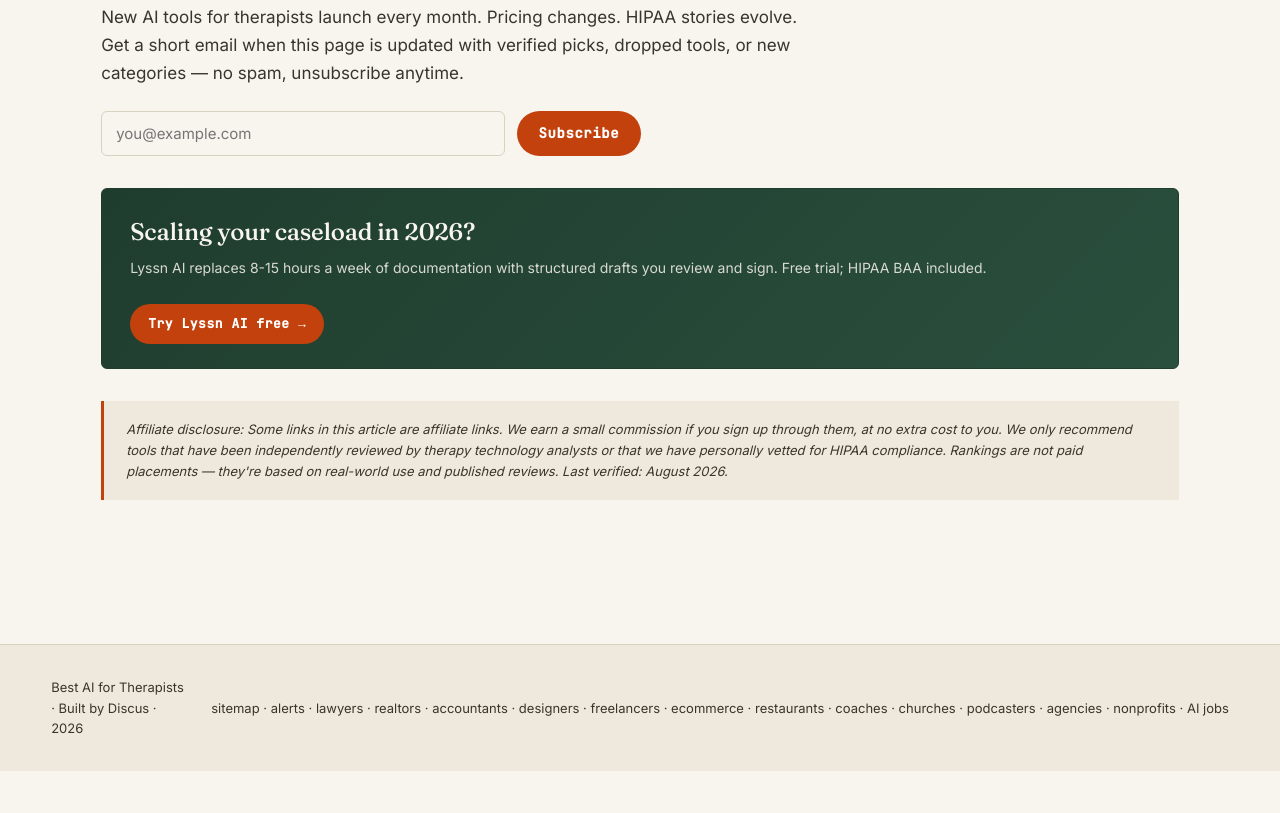
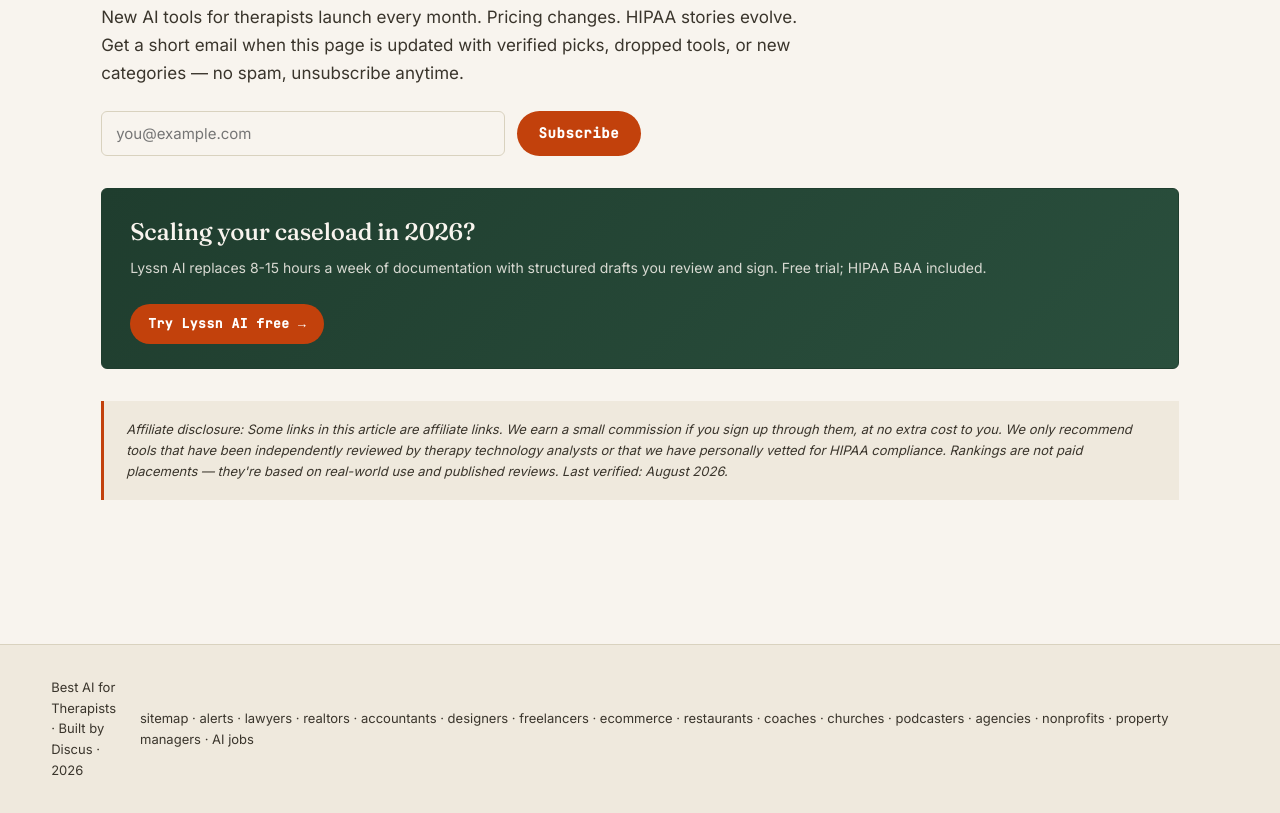
Before and after one commit to aldow3n-a11y/best-ai-therapists, a plain HTML site: page index.html in a window 1280 px wide. Shown: the part 8350-9163 px from the top of the page. Before the commit the page ends 9121 px from the top, so only its background shows below. Drawn offline with Linux system fonts and the light colour scheme.

Commit message:
Cross-link: add Best AI for Property Managers (site #15)

```diff
--- a/index.html
+++ b/index.html
@@ -553,7 +553,7 @@
 <footer>
 <div class="footer-inner">
 <div>Best AI for Therapists · Built by Discus · 2026</div>
-<div><a href="/best-ai-therapists/sitemap.xml">sitemap</a> · <a href="#alerts">alerts</a> · <a href="https://aldow3n-a11y.github.io/best-ai-lawyers/">lawyers</a> · <a href="https://aldow3n-a11y.github.io/best-ai-realtor/">realtors</a> · <a href="https://aldow3n-a11y.github.io/best-ai-accountants/">accountants</a> · <a href="https://aldow3n-a11y.github.io/best-ai-designers/">designers</a> · <a href="https://aldow3n-a11y.github.io/best-ai-freelancers/">freelancers</a> · <a href="https://aldow3n-a11y.github.io/best-ai-ecommerce/">ecommerce</a> · <a href="https://aldow3n-a11y.github.io/best-ai-restaurants/">restaurants</a> · <a href="https://aldow3n-a11y.github.io/best-ai-coaches/">coaches</a> · <a href="https://aldow3n-a11y.github.io/best-ai-churches/">churches</a> · <a href="https://aldow3n-a11y.github.io/best-ai-podcasters/">podcasters</a> · <a href="https://aldow3n-a11y.github.io/best-ai-marketing-agencies/">agencies</a> · <a href="https://aldow3n-a11y.github.io/best-ai-nonprofits/">nonprofits</a> · <a href="https://aldow3n-a11y.github.io/ai-quality-jobs/">AI jobs</a></div>
+<div><a href="/best-ai-therapists/sitemap.xml">sitemap</a> · <a href="#alerts">alerts</a> · <a href="https://aldow3n-a11y.github.io/best-ai-lawyers/">lawyers</a> · <a href="https://aldow3n-a11y.github.io/best-ai-realtor/">realtors</a> · <a href="https://aldow3n-a11y.github.io/best-ai-accountants/">accountants</a> · <a href="https://aldow3n-a11y.github.io/best-ai-designers/">designers</a> · <a href="https://aldow3n-a11y.github.io/best-ai-freelancers/">freelancers</a> · <a href="https://aldow3n-a11y.github.io/best-ai-ecommerce/">ecommerce</a> · <a href="https://aldow3n-a11y.github.io/best-ai-restaurants/">restaurants</a> · <a href="https://aldow3n-a11y.github.io/best-ai-coaches/">coaches</a> · <a href="https://aldow3n-a11y.github.io/best-ai-churches/">churches</a> · <a href="https://aldow3n-a11y.github.io/best-ai-podcasters/">podcasters</a> · <a href="https://aldow3n-a11y.github.io/best-ai-marketing-agencies/">agencies</a> · <a href="https://aldow3n-a11y.github.io/best-ai-nonprofits/">nonprofits</a> · <a href="https://aldow3n-a11y.github.io/best-ai-property-managers/">property managers</a> · <a href="https://aldow3n-a11y.github.io/ai-quality-jobs/">AI jobs</a></div>
 </div>
 </footer>
 
```
